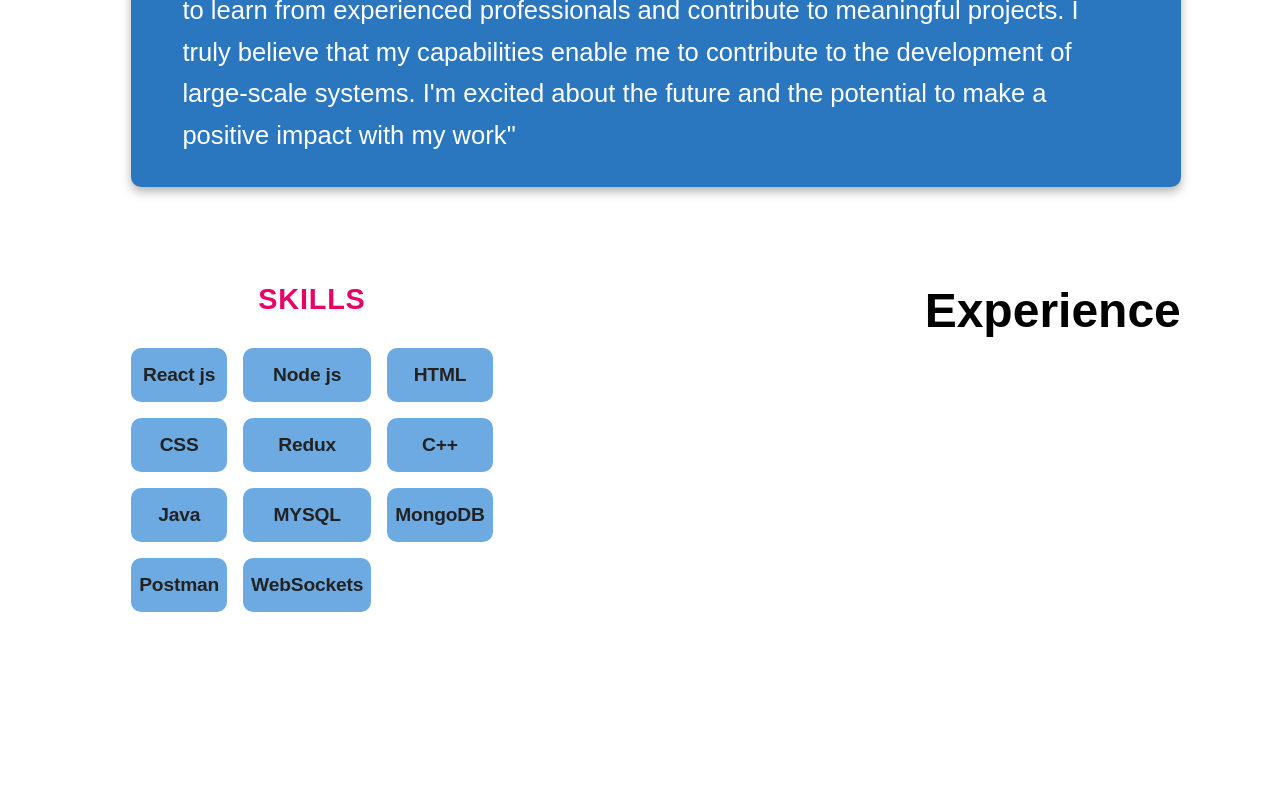
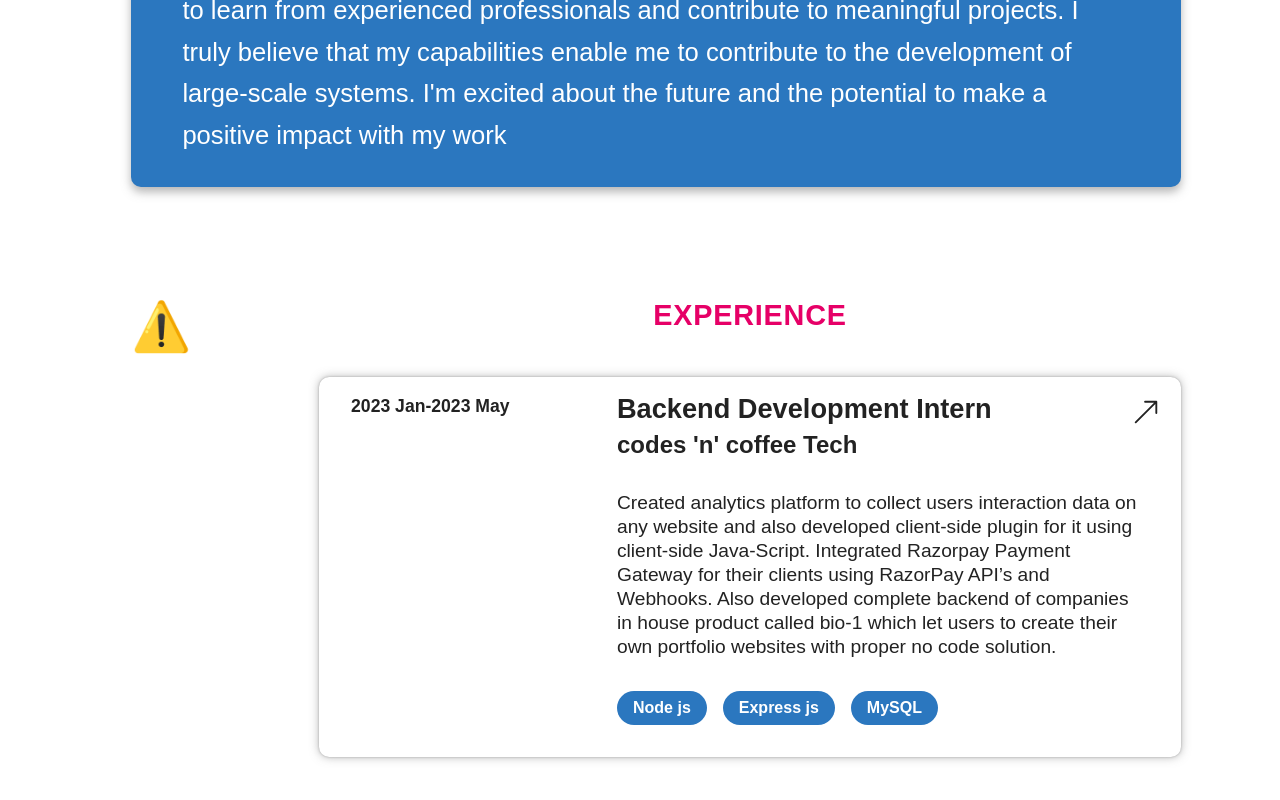
Before and after one commit to KINGACH2549/personal-portfolio, a React (Create React App) app: page / in a window 1280 px wide. Shown: the part 842-1642 px from the top of the page. Before the commit the page ends 1535 px from the top, so only its background shows below. Built offline with nearby package versions, Linux system fonts and the light colour scheme; no server answers.

Commit message:
added exp section

```diff
--- a/src/Components/About/About.css
+++ b/src/Components/About/About.css
@@ -39,7 +39,7 @@
 }
 
 .skills-experience-container{
-    margin-top: 6rem;
+    margin-top: 7rem;
     font-size: 3rem;
     font-family:  'Wotfard','Wotfard-fallback',sans-serif;
     font-weight: 600;
@@ -48,7 +48,7 @@
 }
 
 .skills-grid{
-    width: 30%;
+    width: 25%;
     display: grid;
     grid-template-columns: repeat(3,1fr);
     gap:1rem;
@@ -68,10 +68,10 @@
     font-family:  'Wotfard','Wotfard-fallback',sans-serif;
     background-color: rgb(110, 170, 226);
     /* background-color :hsla(213, 25%, 19%, 0.85); */
-    padding: 1rem 0.5rem;
+    padding: 0.5rem 1rem;
     text-align: center;
     border-radius: 10px;
-    font-size: 1.2rem;
+    font-size: 1rem;
     color: #222;
     /* color: white; */
     letter-spacing: -0.01rem;
@@ -105,3 +105,97 @@
     transform: scale(1.09);
     background-color: hsla(222, 4%, 47%, 0.85);
 }
+.expereince-card{
+    font-family:   'Wotfard','Wotfard-fallback',sans-serif;
+    display: grid;
+    grid-template-columns: 1fr 2fr;
+    gap:2rem;
+    column-gap: 0rem;
+    padding:2rem;
+    padding-top: 1rem;
+    color:#222;
+    box-shadow: 0 0 2px rgba(110, 110, 110, 0.5);
+    border-radius: 10px;
+    position: relative;
+
+
+}
+
+.exp-date{
+    grid-row: 1/4;
+    font-size: 1.1rem;
+    font-weight: 600;
+    color:#222;
+    margin-top: 0.2rem
+
+}
+.experience-section{
+    /* background-color: green; */
+    /* margin-right: 5rem; */
+    /* padding:2rem */
+    /* width: 50%; */
+    margin-left: 8rem;
+
+}
+.experience-section p{
+    text-transform: uppercase;
+    /* grid-column: 1/4; */
+    text-align: center;
+    color:hsl(333deg, 100%, 45%);
+    font-size: 1.8rem;
+    letter-spacing: 0.05rem;
+    font-weight: 600;
+    margin-bottom: 2.8rem;
+}
+
+.exp-des{
+    font-size: 1.7rem;
+    font-weight: 600;
+
+}
+
+.exp-company{
+    font-size:1.5rem;
+
+}
+.exp-desc{
+    font-size: 1.2rem;
+    font-weight: 500;
+    line-height: 1.5rem;
+
+
+}
+.exp-header{
+    align-self: start;
+    display: flex;
+    flex-direction: column;
+    gap:0.4rem
+}
+.overflow-exp{
+
+    box-shadow: 0 0 10px rgba(110, 110, 110, 0.5);
+    border-radius: 10px;
+    transition: transform 400ms ease-out;
+
+}
+.overflow-exp:hover{
+
+    transform: translateY(-10px);
+    cursor: pointer;
+}
+.overflow-exp:hover .expereince-card .exp-arrow{
+    transform: scale(1.2);
+}
+.exp-tech{
+    list-style: none;
+    display: flex;
+    gap:1rem;
+    color: white;
+    font-size: 1rem;
+}
+.exp-tech li{
+    padding: 0.5rem 1rem;
+    background-color: rgb(43, 119, 191);
+    border-radius: 20px;
+    font-weight: 600;
+}
--- a/src/Components/About/About.js
+++ b/src/Components/About/About.js
@@ -1,18 +1,46 @@
 import "./About.css";
+import { Player } from "@lottiefiles/react-lottie-player";
+import { BsArrowUpRight } from "react-icons/bs";
 
-function About({ skills, className }) {
-  const renderedButtons = skills.map((skill) => {
-    return <button className={className}>{skill}</button>;
+function About({ skills, className, expereinces, color }) {
+  const experienceCards = expereinces.map((experience) => {
+    return (
+      <div className="expereince-card" style={{ color }}>
+        <header className="exp-date" style={{ color }}>
+          {experience.fromdate}-{experience.todate}
+        </header>
+        <div className="exp-header">
+          <h3 className="exp-des">{experience.designation}</h3>
+          <h4 className="exp-company">{experience.company}</h4>
+        </div>
+        <BsArrowUpRight
+          className="exp-arrow"
+          style={{
+            position: "absolute",
+            height: "50px",
+            width: "30px",
+            top: "10px",
+            right: "20px",
+          }}
+        />
+        <div className="exp-desc">{experience.Description}</div>
+        <ul className="exp-tech">
+          {experience.TechStack.map((skill) => {
+            return <li>{skill}</li>;
+          })}
+        </ul>
+      </div>
+    );
   });
   return (
     <div className="about-container">
       <p className="about-content-container">
         <span className="about-content">
-          "I'm , a recent undergraduate who's genuinely passionate about
-          building systems at scale. I have a deep love for technology and its
-          potential to transform lives. My academic journey has been great, and
-          I have achieved a CGPA of 8.97 during my undergrad. During my time as
-          a backend development intern
+          I'm , a recent undergraduate who's genuinely passionate about building
+          systems at scale. I have a deep love for technology and its potential
+          to transform lives. My academic journey has been great, and I have
+          achieved a CGPA of 8.97 during my undergrad. During my time as a
+          backend development intern
         </span>
 
         <span className="about-content">
@@ -21,16 +49,28 @@ function About({ skills, className }) {
           contribute to meaningful projects. I truly believe that my
           capabilities enable me to contribute to the development of large-scale
           systems. I'm excited about the future and the potential to make a
-          positive impact with my work"
+          positive impact with my work
         </span>
       </p>
       <div className="skills-experience-container">
-        <div className="skills-grid">
+        {/* <div className="skills-grid">
           <p>skills</p>
           {renderedButtons}
-        </div>
-        <div>
+        </div> */}
+        <Player
+          src="https://lottie.host/ee2c3280-5981-4340-a7a5-4bccc878c821/DlivVtso87.json"
+          loop
+          autoplay
+          style={{
+            height: "400px",
+            width: "400px",
+            // borderRadius: "50%",
+            // backgroundColor: "white",
+          }}
+        />
+        <div className="experience-section">
           <p>Experience</p>
+          <div className="overflow-exp"> {experienceCards}</div>
         </div>
       </div>
     </div>
--- a/src/Pages/AboutPage.js
+++ b/src/Pages/AboutPage.js
@@ -1,6 +1,17 @@
 import About from "../Components/About/About";
 
 function AboutPage({ backgroundColor }) {
+  const expereinces = [
+    {
+      fromdate: "2023 Jan",
+      todate: "2023 May",
+      Description:
+        "  Created analytics platform to collect users interaction data on any website and also developed client-side plugin for it using client-side Java-Script. Integrated Razorpay Payment Gateway for their clients using RazorPay API’s and Webhooks. Also developed complete backend of companies in house product called bio-1 which let users to create their own portfolio websites with proper no code solution. ",
+      TechStack: ["Node js", "Express js", "MySQL"],
+      company: "codes 'n' coffee Tech",
+      designation: "Backend Development Intern",
+    },
+  ];
   const skills = [
     "React js",
     "Node js",
@@ -17,9 +28,19 @@ function AboutPage({ backgroundColor }) {
   return (
     <>
       {backgroundColor ? (
-        <About className="skill-dark" skills={skills} />
+        <About
+          className="skill-dark"
+          skills={skills}
+          expereinces={expereinces}
+          color="#fff"
+        />
       ) : (
-        <About className="skills" skills={skills} />
+        <About
+          className="skills"
+          skills={skills}
+          expereinces={expereinces}
+          color="#222"
+        />
       )}
     </>
   );
```
